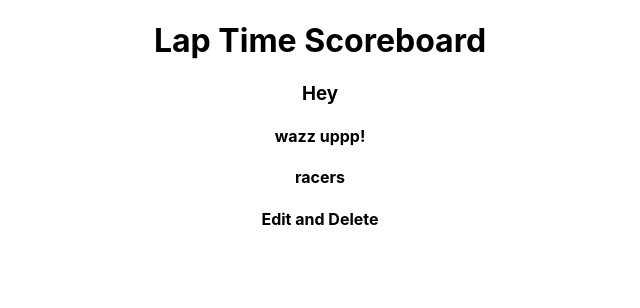
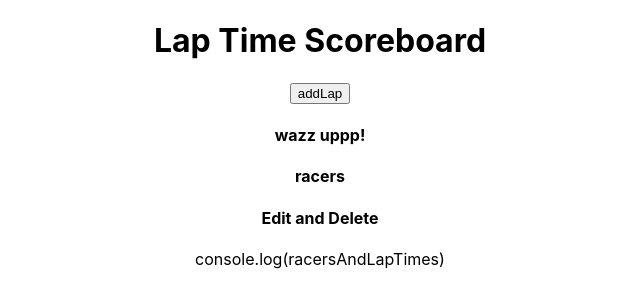
Before and after one commit to BrianDeSplinter/noDb, a React (Create React App) app: page / in a window 1280 px wide. Shown: the top 308 px of the page, without its empty margins (320-960 px from the left). Built offline with nearby package versions, Linux system fonts and the light colour scheme; no server answers.

Commit message:
added test function

```diff
--- a/src/App.js
+++ b/src/App.js
@@ -86,8 +86,13 @@ class App extends Component {
     return(
       <div className="App">
       <Header/>
-      <Lapboard/>
+      <Lapboard
+        addLap = {this.addLap}
+        clearBoard = {this.clearBoard}
+        AddRacer = {this.AddRacer}
+      />
       <Racers/>
+      <p>console.log(racersAndLapTimes)</p>
       </div>
     )
   };
--- a/src/components/lapboard.js
+++ b/src/components/lapboard.js
@@ -12,10 +12,12 @@ class Lapboard extends Component{
 
 
 
+
+
     render(){
         return(
             <div>
-                <h3>Hey</h3>
+                <button onClick= {this.props.addLap}>addLap</button>
                 <h4><AddRacer/></h4>
             </div>
         )
```
